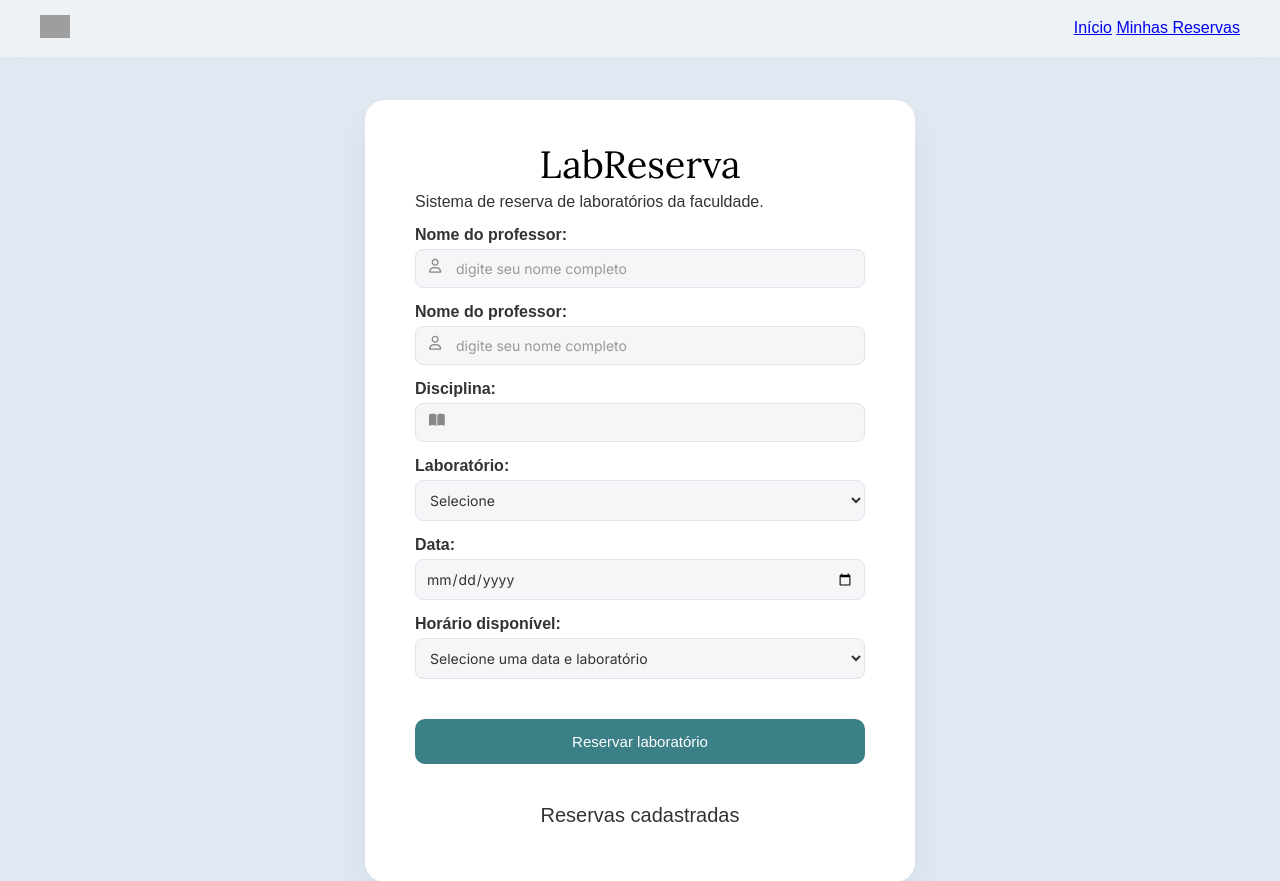
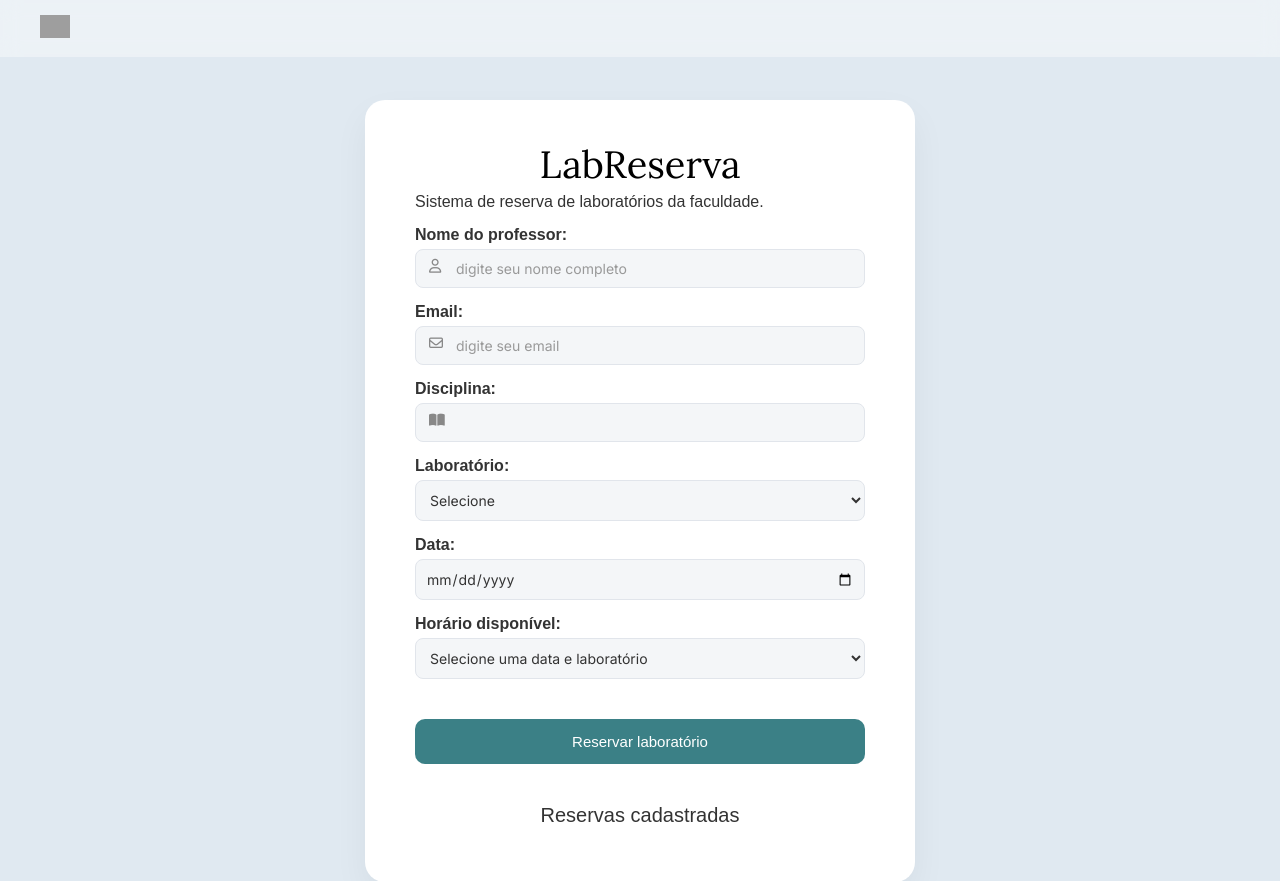
Before and after one commit to Amanda1912/labreserva, a Flask app: page / in a window 1280 px wide. Shown: the top 881 px of the page. Run offline with Flask 3, Linux system fonts and the light colour scheme; data that the repository does not hold is empty; grey boxes are pictures that could not be loaded.

Commit message:
feat:ajustes_no_design

```diff
--- a/app/templates/index.html
+++ b/app/templates/index.html
@@ -47,10 +47,6 @@
             font-size: 14px;
             font-weight: 500;
             transition: color 0.3s;
-        }
-
-        .navbar .nav-links a:hover {
-            color: #3a7f88;
         }
 
         .container {
@@ -185,10 +181,6 @@
         <div class="logo">
             <img src="https://cdn-icons-png.flaticon.com/512/2926/2926284.png" alt="Logo" width="30">
         </div>
-        <div class="nav-links">
-            <a href="#">Início</a>
-            <a href="#">Minhas Reservas</a>
-         </div>
     </nav>
 
 <div class="container">
@@ -204,10 +196,10 @@
     </div>
 
     <div class="input-group">
-        <label>Nome do professor:</label>
+        <label>Email:</label>
         <div class="input-wrapper">
-            <i class="fa-regular fa-user left-icon"></i>
-            <input type="text" id="professor" class="has-icon" placeholder="digite seu nome completo">
+            <i class="fa-regular fa-envelope left-icon"></i>
+            <input type="email" id="email" class="has-icon" placeholder="digite seu email">
         </div>
     </div>
 
```
